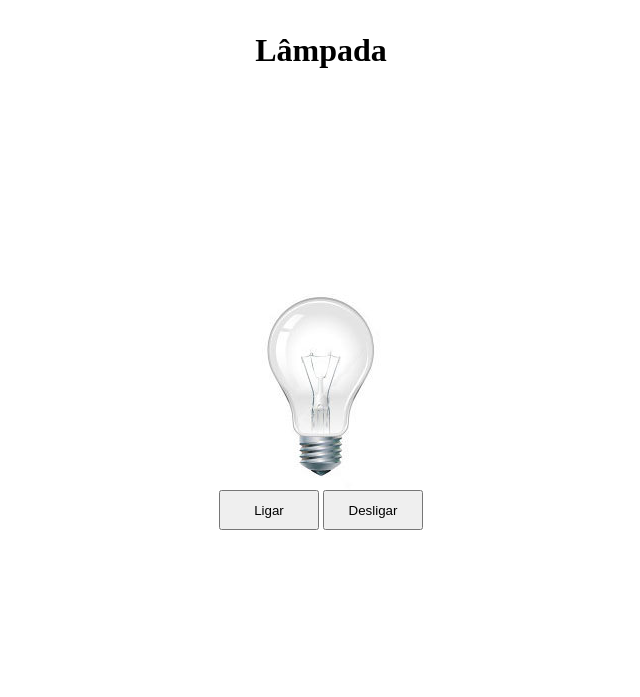
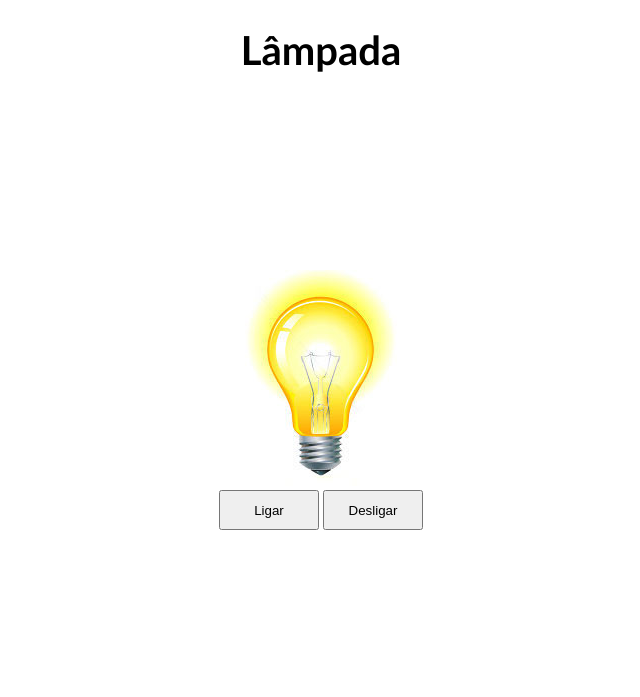
Before and after one commit to Pauloh8755/Lampada-JavaScript-CSS, a plain HTML site: page index.html in a window 1280 px wide. Both pictures are taken after a click on the button "Ligar". Shown: the top 697 px of the page, without its empty margins (319-959 px from the left). Drawn offline with Linux system fonts and the light colour scheme.

Commit message:
Projeto concluído

```diff
--- a/index.html
+++ b/index.html
@@ -3,7 +3,7 @@
     <head>
         <meta charset="utf-8">
         <link rel="stylesheet" type="text/css" href="style/style.css">
-        <script src="js/slide.js" defer></script>
+        <script src="js/lampada.js" defer></script>
         <title>
             Acendendo lâmpada
         </title>
@@ -13,10 +13,10 @@
             <h1>Lâmpada</h1>
         </header>
         <main>
-            <img src="img/desligada.jpg" alt="lâmpada">
+            <img id="lampada"src="img/desligada.jpg" alt="lâmpada">
             <div>
-                <button>Ligar</button>
-                <button>Desligar</button>
+                <button id="ligar">Ligar</button>
+                <button id="desligar">Desligar</button>
             </div>
         </main>
         <footer>
--- /dev/null
+++ b/js/lampada.js
@@ -0,0 +1,29 @@
+"use strict"
+
+const lampada = document.getElementById("lampada")
+
+//funções
+function ligarLampada(){
+    if(lampadaInteira()){
+        lampada.src = "img/ligada.jpg"
+    }
+}
+function desligarLampada(){
+    if(lampadaInteira()){
+        lampada.src = "img/desligada.jpg"
+    }
+}
+function quebrarLampada(){
+    lampada.src = "img/quebrada.jpg"
+}
+function lampadaInteira(){
+    //utilizando includes para identificar se a lampada está inteira
+    return lampada.src.includes("ligada")
+}
+
+//eventos
+document.getElementById("ligar").addEventListener("click", ligarLampada)
+document.getElementById("desligar").addEventListener("click", desligarLampada)
+lampada.addEventListener("dblclick", quebrarLampada)
+lampada.addEventListener("mouseover", ligarLampada)
+lampada.addEventListener("mouseout", desligarLampada)
--- a/style/style.css
+++ b/style/style.css
@@ -30,6 +30,11 @@ body{
 
 
 }
+h1{
+    font-family: calibri;
+    font-size: 2.5rem;
+    font-weight: bold;
+}
 header{
 /*    background-color: aquamarine;*/
     height: 100px;
```
Also changed, not shown: js/slide.js (deleted).
